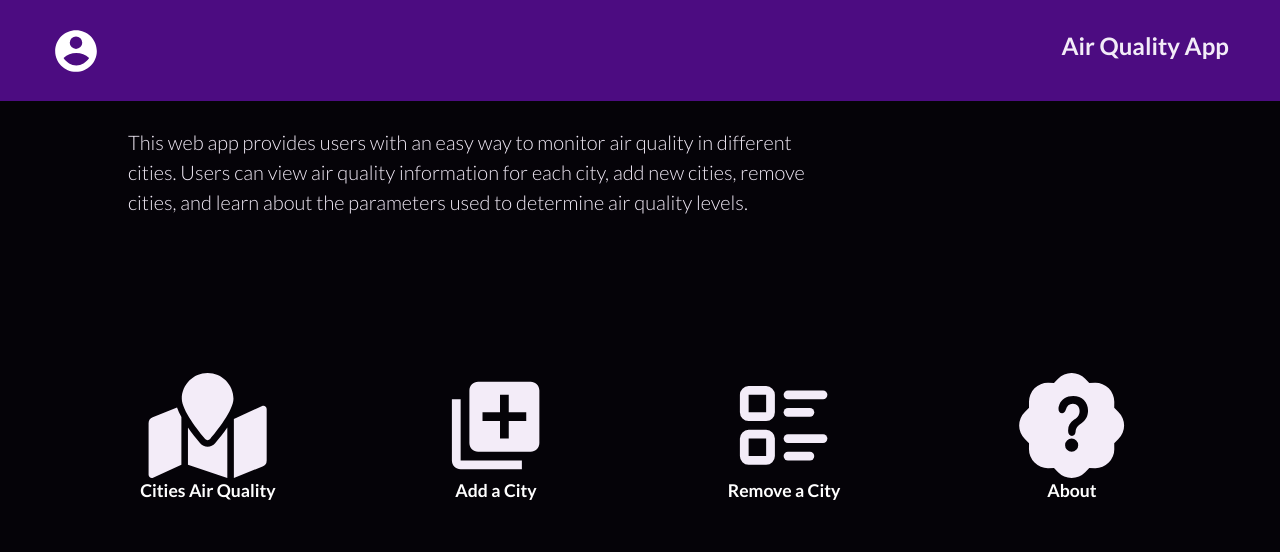
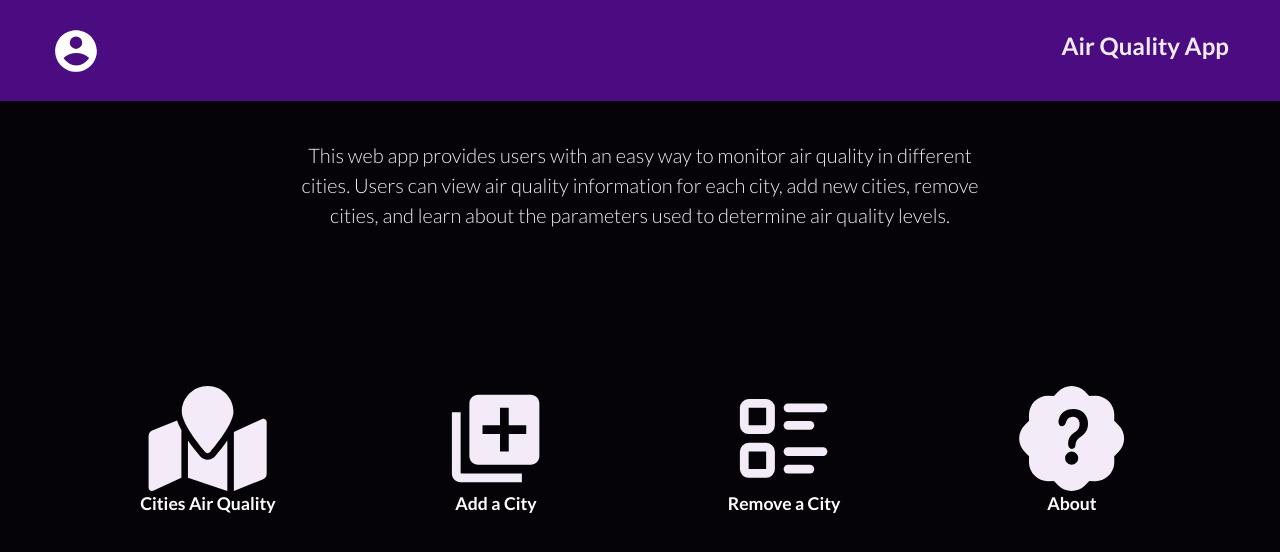
Before and after one commit to PabloEGonz/air-quality-app, a React (Create React App) app: page / in a window 1280 px wide. Shown: the top 552 px of the page. Built offline with nearby package versions, Linux system fonts and the light colour scheme.

Commit message:
Improve lead style

```diff
--- a/src/styles/App.css
+++ b/src/styles/App.css
@@ -49,7 +49,7 @@ ul {
 }
 
 .options {
-  margin-top: 10%;
+  margin-top: 2%;
   width: 100%;
   display: grid;
   grid-template-columns: repeat(2, 1fr);
@@ -80,8 +80,9 @@ ul {
 }
 
 .lead {
+  text-align: center;
   color: var(--text);
-  margin: 2% 10%;
+  margin: 3% 10% 0;
 }
 
 .card-container {
```
